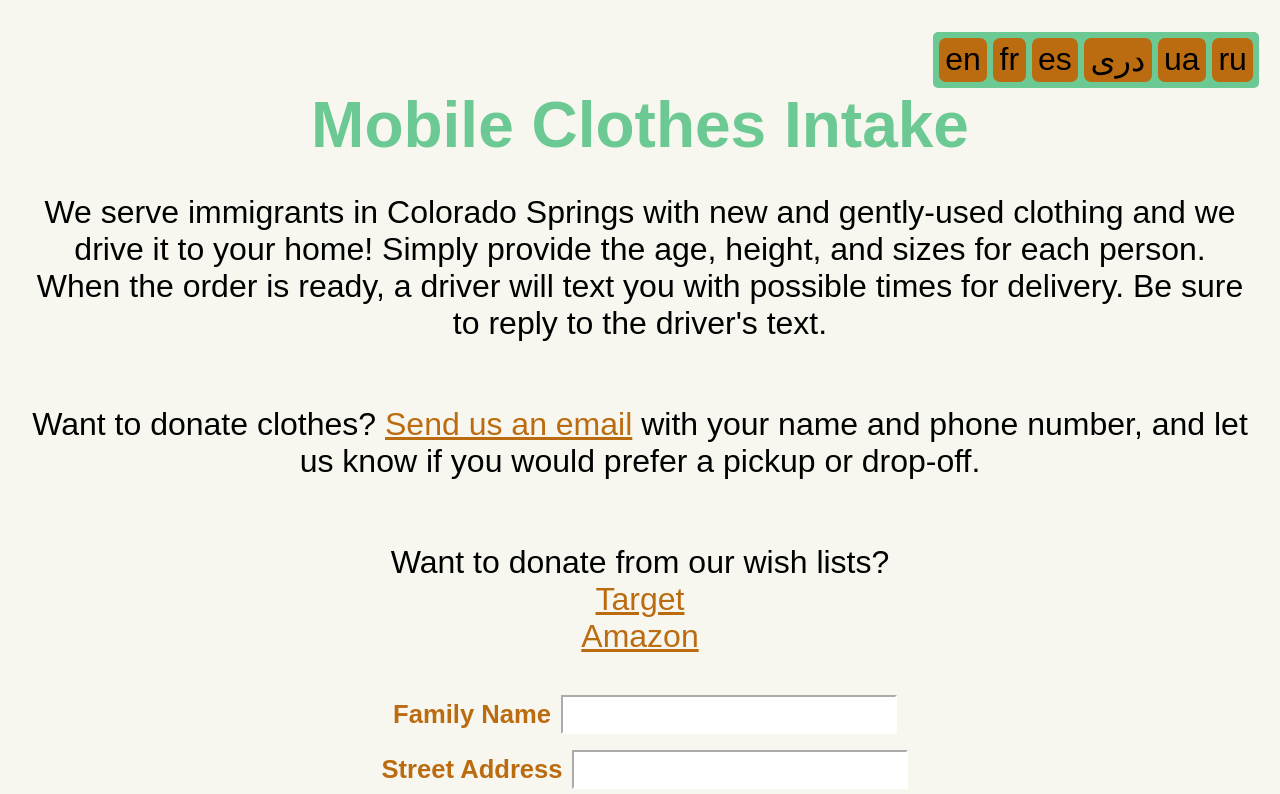
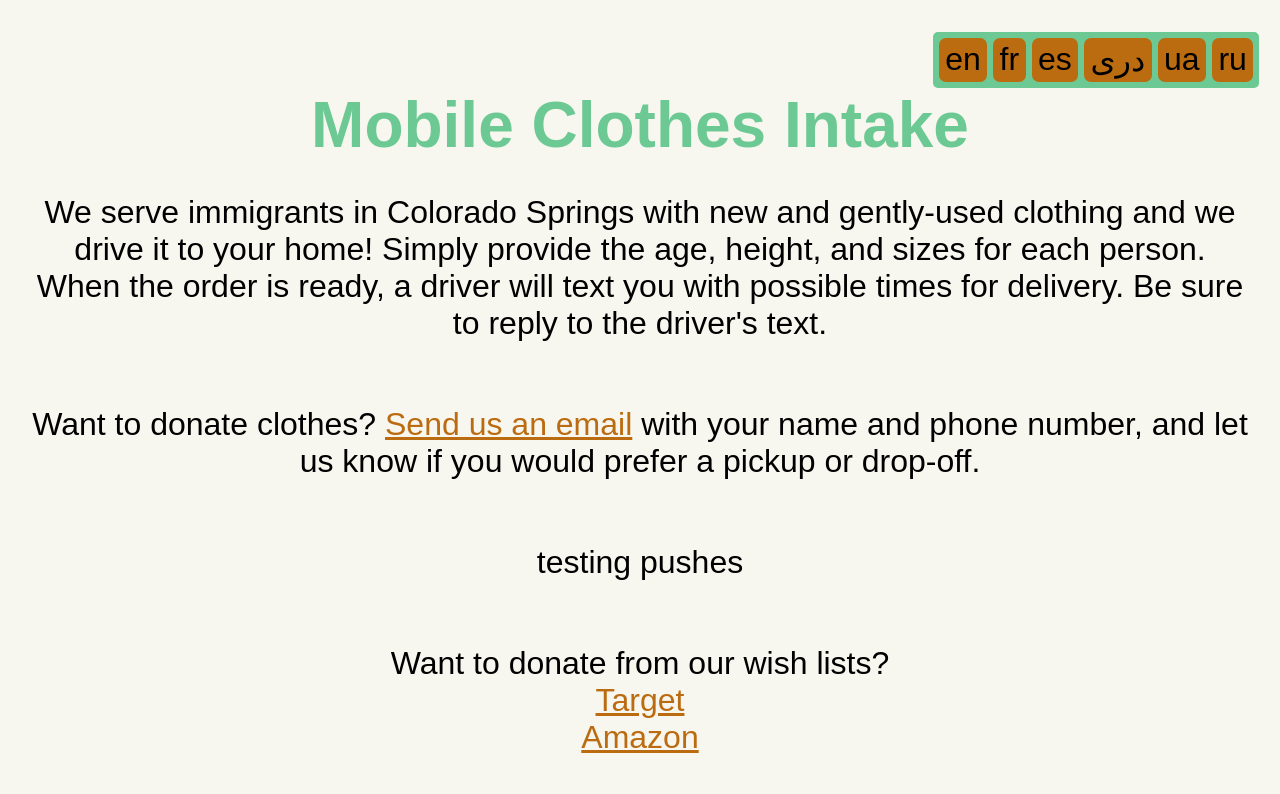
Before and after one commit to Yagudagu/expressServerMobileIntake, a React (Create React App) app in the folder frontend/: page / in a window 1280 px wide. Shown: the top 794 px of the page. Built offline with nearby package versions, Linux system fonts and the light colour scheme.

Commit message:
testing workflow

```diff
--- a/frontend/src/components/MainTextTop.tsx
+++ b/frontend/src/components/MainTextTop.tsx
@@ -15,6 +15,7 @@ const MainTextTop: React.FC<Props> = ({ t }: Props) => {
         <a href="mailto: mobileclothes@bmccs.org">{t("send_email")}</a>
         {t("with_name_and_phone")}
       </p>
+      <p>testing pushes</p>
       <p>
         {t("donate_wishlist")}
         <br />
```
Also changed, not shown: 8 other files (tests, documents, lock files or other folders).
